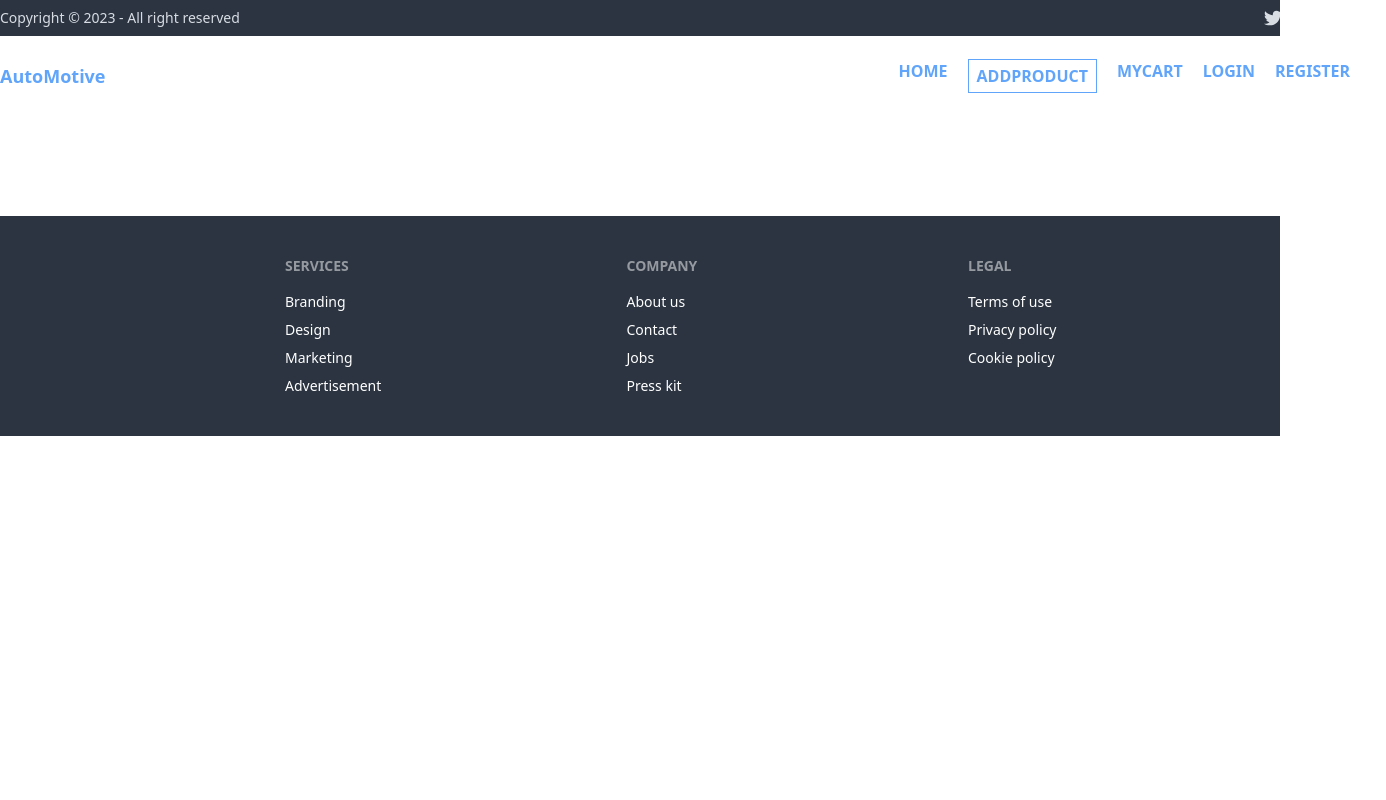
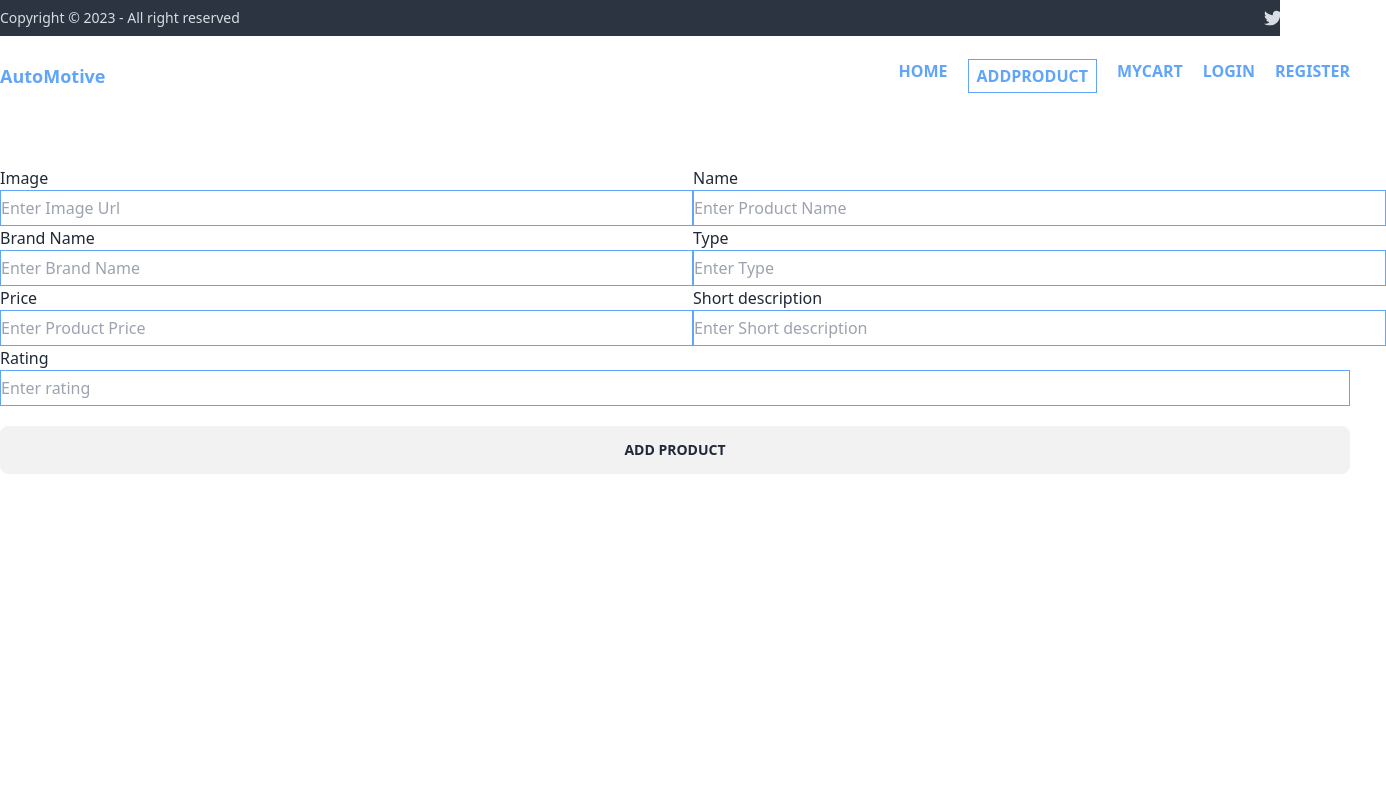
Before and after one commit to Najmus73/b8a10-brandshop-client-side-Najmus73, a React (Vite) app: page /addProducts in a window 1280 px wide. Shown: the top 800 px of the page, 1386 px wide, since content can reach past the window. Built offline with nearby package versions, Linux system fonts and the light colour scheme; no server answers.

Commit message:
add a form to add product page and send data to server by post method

```diff
--- a/src/Components/Add Product/Add Product.jsx
+++ b/src/Components/Add Product/Add Product.jsx
@@ -1,7 +1,78 @@
-const AddProduct = () =>{
-    return(
+const AddProduct = () => {
+    const handleAddProduct = e =>{
+       e.preventDefault();
+       const form = e.target;
+       const image = form.image.value;
+       const name = form.name.value;
+       const brandName = form.brandName.value;
+       const type = form.type.value;
+       const price = form.price.value;
+       const short = form.short.value;
+       const rating = form.rating.value;
+       const newProduct = {image,name,brandName,type,price,short,rating}
+       console.log(newProduct);
+
+       fetch('http://localhost:5000/product',{
+          method: 'POST',
+          headers: {
+            'content-type':'application/json'
+          },
+          body: JSON.stringify(newProduct)
+       })
+         .then(res=>res.json())
+         .then(data => {
+            console.log((data));
+            if(data.insertedId){
+                alert('success')
+            }
+         })
+    }
+    return (
         <div>
+            <div className="h-[1000px] w-[1350px] mx-auto pt-[50px]">
+                <form onSubmit={handleAddProduct}>
+                <div className="flex justify-between">
+                    <div className="flex flex-col">
+                        <label>Image</label>
+                        <input className="border border-blue-400 py-[5px] pr-[460px]" type="text" name="image" placeholder="Enter Image Url" />
+                    </div>
+                    <div className="flex flex-col">
+                        <label>Name</label>
+                        <input className="border border-blue-400 py-[5px] pr-[460px]" type="text" name="name" placeholder="Enter Product Name" />
+                    </div>
+                </div>
+                <div className="flex justify-between">
+                    <div className="flex flex-col">
+                        <label>Brand Name</label>
+                        <input className="border border-blue-400 py-[5px] pr-[460px]" type="text" name="brandName" placeholder="Enter Brand Name" />
+                    </div>
+                    <div className="flex flex-col">
+                        <label>Type</label>
+                        <input className="border border-blue-400 py-[5px] pr-[460px]" type="text" name="type" placeholder="Enter Type" />
+                    </div>
+                </div>
+                <div className="flex justify-between">
+                    <div className="flex flex-col">
+                        <label>Price</label>
+                        <input className="border border-blue-400 py-[5px] pr-[460px]" type="text" name="price" placeholder="Enter Product Price" />
+                    </div>
+                    <div className="flex flex-col">
+                        <label>Short description</label>
+                        <input className="border border-blue-400 py-[5px] pr-[460px]" type="text" name="short" placeholder="Enter Short description" />
+                    </div>
+                </div>
 
+                <div className="flex flex-col">
+                    <label>Rating</label>
+                    <input className="border border-blue-400 py-[5px] pr-[460px]" type="text" name="rating" placeholder="Enter rating" />
+                </div>
+
+                <div className="pt-[20px]">
+                    <input type="submit" value="Add Product" className="btn btn-block" />
+                </div>
+                </form>
+
+            </div>
         </div>
     )
 }
--- a/src/Components/Home/Home.jsx
+++ b/src/Components/Home/Home.jsx
@@ -1,11 +1,11 @@
-import { useLoaderData } from 'react-router-dom';
+import { Link, useLoaderData } from 'react-router-dom';
 import '../Styles/Style.css'
 const Home = () => {
 
     const Brands = useLoaderData();
 
     return (
-        <div className="">
+        <div className="relative">
             <div className="lg:flex overflow-hidden">
                 <img className="w-[960px] h-[600px]" src="https://i.ibb.co/H4dc59W/manhart.jpg"></img>
                 <img className="w-[960px] h-[600px]" src="https://i.ibb.co/cDD5z7F/bmw.jpg"></img>
@@ -26,7 +26,7 @@ const Home = () => {
                                     <div><figure><img className="w-[200px] h-[100px] px-[35px]" src={brand.logo} /></figure></div>
                                     <h1 className="font-bold text-center">{brand.brand}</h1>
                                 <div className="flex justify-center bottom-[0px] left-0 m-auto absolute">
-                                <button className="p-1.5 px-[70.5px] border  bg-blue-400 font-bold text-white border-blue-400 rounded-bl-lg">Details</button>
+                                <Link><button className="p-1.5 px-[70.5px] border  bg-blue-400 font-bold text-white border-blue-400 rounded-bl-lg">Details</button></Link>
                                 </div>
                                 </div>
                                 <figure><img className="w-[470px] h-[300px] rounded-r-lg" src={brand.image} /></figure>
--- /dev/null
+++ b/src/Components/Products/Porducts.jsx
@@ -0,0 +1,8 @@
+const Products = () =>{
+    return(
+        <div>
+
+        </div>
+    )
+}
+export default Products;
--- a/src/main.jsx
+++ b/src/main.jsx
@@ -12,6 +12,7 @@ import MyCart from './Components/My Cart/My Cart';
 import LogIn from './Components/LogIn/LogIn';
 import Register from './Components/Register/Register';
 import AuthProvider from './Components/AuthProvider/AuthProvider';
+import Products from './Components/Products/Porducts';
 
 const router = createBrowserRouter([
   {
@@ -38,6 +39,10 @@ const router = createBrowserRouter([
       {
         path: '/register',
         element: <Register></Register>
+      },
+      {
+        path: '/products/:id',
+        element:<Products></Products>
       }
     ]
   },
```
